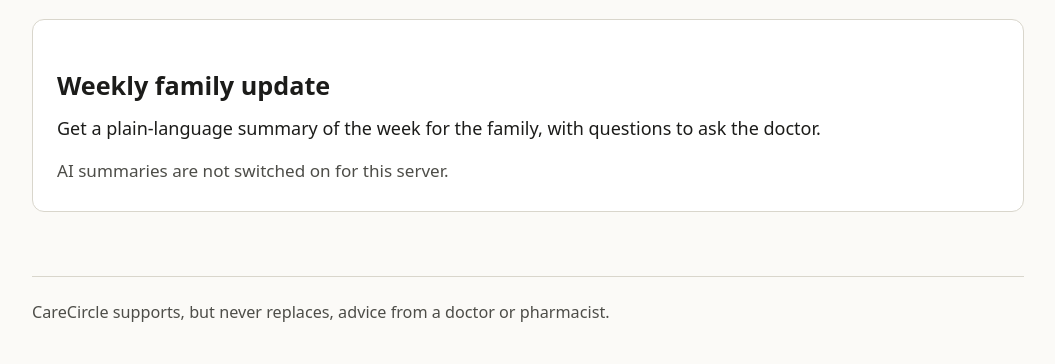
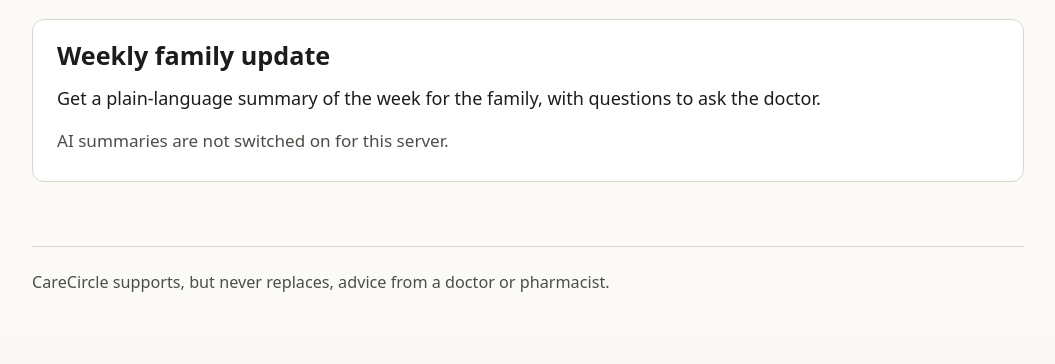
Before and after one commit to aryangorde6/carecircle, a FastAPI app: template app/templates/insights.html in a window 1280 px wide. Shown: the part 531-895 px from the top of the page, without its empty margins (112-1167 px from the left). After the commit the page ends 823 px from the top, so only its background shows below. Run offline with FastAPI, Linux system fonts and the light colour scheme; the template is opened without the code that fills it, so the values that code supplies are empty.

Commit message:
Gemini gets no tools (automatic function calling off); tidier cards

```diff
--- a/app/services/gemini_client.py
+++ b/app/services/gemini_client.py
@@ -11,6 +11,9 @@ from google.genai import types
 
 from app.models import ExtractedMedication
 from app.services.ai import PRESCRIPTION_PROMPT, SUMMARY_PROMPT, WeeklySummary
+
+# The model only returns data. It is given no tools and can never call any.
+NO_TOOLS = types.AutomaticFunctionCallingConfig(disable=True)
 
 
 class GeminiModel:
@@ -36,6 +39,7 @@ class GeminiModel:
                 # low so the JSON answer is never cut short and replies stay fast.
                 thinking_config=types.ThinkingConfig(thinking_level=types.ThinkingLevel.LOW),
                 max_output_tokens=4096,
+                automatic_function_calling=NO_TOOLS,
             ),
         )
         parsed = response.parsed
@@ -58,6 +62,7 @@ class GeminiModel:
                 temperature=0.4,
                 thinking_config=types.ThinkingConfig(thinking_level=types.ThinkingLevel.MINIMAL),
                 max_output_tokens=2048,
+                automatic_function_calling=NO_TOOLS,
             ),
         )
         parsed = response.parsed
--- a/app/static/style.css
+++ b/app/static/style.css
@@ -103,7 +103,8 @@ button[disabled] { opacity: 0.7; cursor: progress; }
   background: var(--surface); border: 1px solid var(--line); border-radius: var(--radius);
   padding: 1.25rem 1.5rem; margin: 1rem 0;
 }
-.card-title { margin-top: 0; }
+.card-title, .card > h2:first-child, .card > h3:first-child { margin-top: 0; }
+.actions-end { align-items: flex-end; }
 .card-list { list-style: none; padding: 0; display: grid; gap: 1rem; }
 .card-list .card { margin: 0; }
 .plain-list { padding-left: 1.2rem; }
--- a/app/templates/insights.html
+++ b/app/templates/insights.html
@@ -59,7 +59,7 @@
   {% else %}
     <p>Get a plain-language summary of the week for the family, with questions to ask the doctor.</p>
   {% endif %}
-  <div class="actions">
+  <div class="actions actions-end">
     {% if ai_enabled %}
     <form method="post" action="/insights/summary" class="summary-form">
       <input type="hidden" name="csrf" value="{{ csrf_token }}">
```
